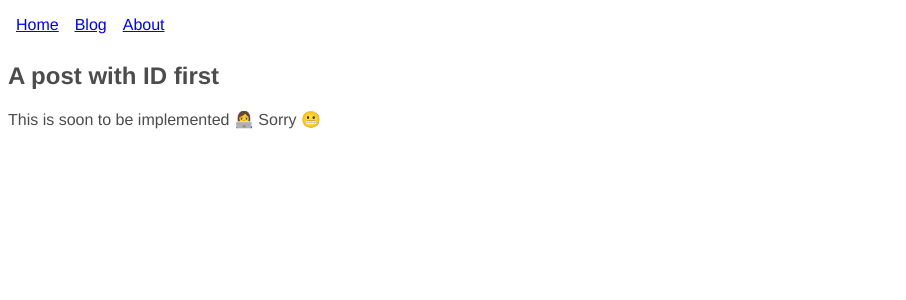
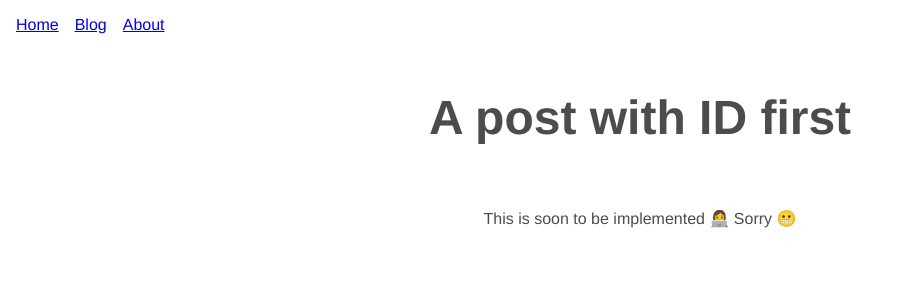
Before and after one commit to innayarantseva/lytkinna.tech, a React app: page /blog/first in a window 1280 px wide. Shown: the top 300 px of the page, without its empty margins (0-906 px from the left). Built offline with nearby package versions, Linux system fonts and the light colour scheme.

Commit message:
component Page implemented

```diff
--- a/src/components/App/App.module.css
+++ /dev/null
@@ -1,7 +0,0 @@
-.section {
-    display: flex;
-    flex-direction: column;
-    flex-grow: 1;
-
-    padding: 0.5em;
-}
--- a/src/components/App/App.tsx
+++ b/src/components/App/App.tsx
@@ -1,21 +1,26 @@
 import React from 'react';
 import { Switch, Route } from 'wouter';
 import { Navigation } from '../Navigation';
-import styles from './App.module.css';
-import './App.css';
 import { Home } from '../../pages/Home';
 import { Blog } from '../../pages/Blog';
 import { Blogpost } from '../../pages/Blogpost';
 import { About } from '../../pages/About';
+import styled from 'styled-components';
+import './App.css';
+
+const Container = styled.section`
+    flex-grow: 1;
+    padding: 0.5em;
+`;
 
 export const App = () => {
     return (
-        <section className={styles.section}>
+        <Container>
             <header>
                 <Navigation />
             </header>
 
-            <main className={styles.main}>
+            <main>
                 <Switch>
                     <Route path="/">
                         <Home />
@@ -42,6 +47,6 @@ export const App = () => {
                     </Route>
                 </Switch>
             </main>
-        </section>
+        </Container>
     );
 };
--- /dev/null
+++ b/src/components/Page.tsx
@@ -0,0 +1,19 @@
+import React from 'react';
+import { StyledComponentProps } from 'styled-components';
+import { Heading } from './Heading';
+import { Section } from './Section';
+
+type PageProps = {
+    heading: React.ReactNode;
+    className?: string;
+    children?: React.ReactNode;
+};
+
+export const Page: React.FC<PageProps> = ({ heading, children, className }) => {
+    return (
+        <Section className={className}>
+            <Heading>{heading}</Heading>
+            {children}
+        </Section>
+    );
+};
--- a/src/pages/About.tsx
+++ b/src/pages/About.tsx
@@ -1,12 +1,10 @@
 import React from 'react';
-import { Heading } from '../components/Heading';
-import { Section } from '../components/Section';
+import { Page } from '../components/Page';
 
 export const About = () => {
     return (
-        <Section>
-            <Heading>About</Heading>
+        <Page heading="About">
             <p>Some info will be here very soon!</p>
-        </Section>
+        </Page>
     );
 };
--- a/src/pages/Blog.tsx
+++ b/src/pages/Blog.tsx
@@ -2,6 +2,7 @@ import React from 'react';
 import styled from 'styled-components';
 import { Link } from 'wouter';
 import { Heading } from '../components/Heading';
+import { Page } from '../components/Page';
 import { Section } from '../components/Section';
 
 const Time = styled.time`
@@ -85,8 +86,7 @@ const StyledPostLink = styled(PostLink)`
 
 export const Blog = () => {
     return (
-        <Section>
-            <Heading>Blog</Heading>
+        <Page heading="Blog">
             <Ul>
                 <StyledPostLink
                     href="/blog/first-post"
@@ -103,6 +103,6 @@ export const Blog = () => {
                     tags={['tech_diary']}
                 />
             </Ul>
-        </Section>
+        </Page>
     );
 };
--- a/src/pages/Blogpost.tsx
+++ b/src/pages/Blogpost.tsx
@@ -1,7 +1,5 @@
 import React from 'react';
-import styled from 'styled-components';
-
-const Post = styled.article``;
+import { Page } from '../components/Page';
 
 type BlogpostProps = {
     id: string;
@@ -9,9 +7,8 @@ type BlogpostProps = {
 
 export const Blogpost: React.FC<BlogpostProps> = ({ id }) => {
     return (
-        <Post>
-            <h2>{`A post with ID ${id}`}</h2>
+        <Page heading={`A post with ID ${id}`}>
             <p>This is soon to be implemented 👩‍💻 Sorry 😬</p>
-        </Post>
+        </Page>
     );
 };
--- a/src/pages/Home.tsx
+++ b/src/pages/Home.tsx
@@ -1,7 +1,6 @@
 import React from 'react';
 import styled from 'styled-components';
-import { Heading } from '../components/Heading';
-import { Section } from '../components/Section';
+import { Page } from '../components/Page';
 
 const Emphasized = styled.p`
     color: #e21e5e;
@@ -14,15 +13,17 @@ const Description = styled.p`
 
 export const Home = () => {
     return (
-        <Section>
-            <Heading>
-                <p>lytk</p>
-                <Emphasized>inna</Emphasized>
-            </Heading>
-
+        <Page
+            heading={
+                <React.Fragment>
+                    <p>lytk</p>
+                    <Emphasized>inna</Emphasized>
+                </React.Fragment>
+            }
+        >
             <Description>
                 This is my very own personal site! WOW! 🎉
             </Description>
-        </Section>
+        </Page>
     );
 };
```
